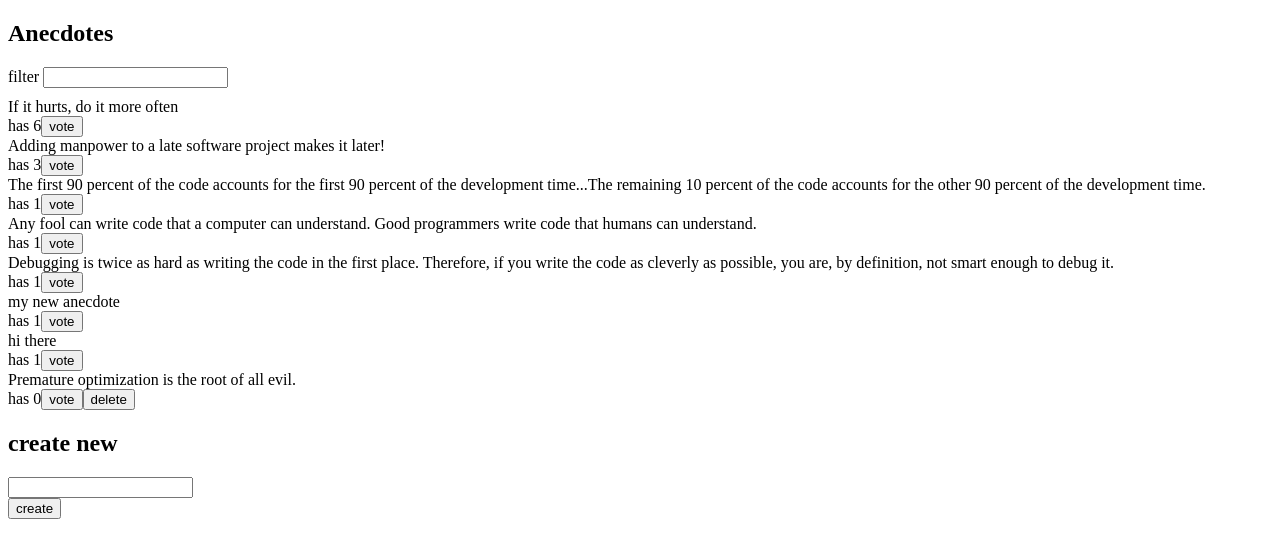
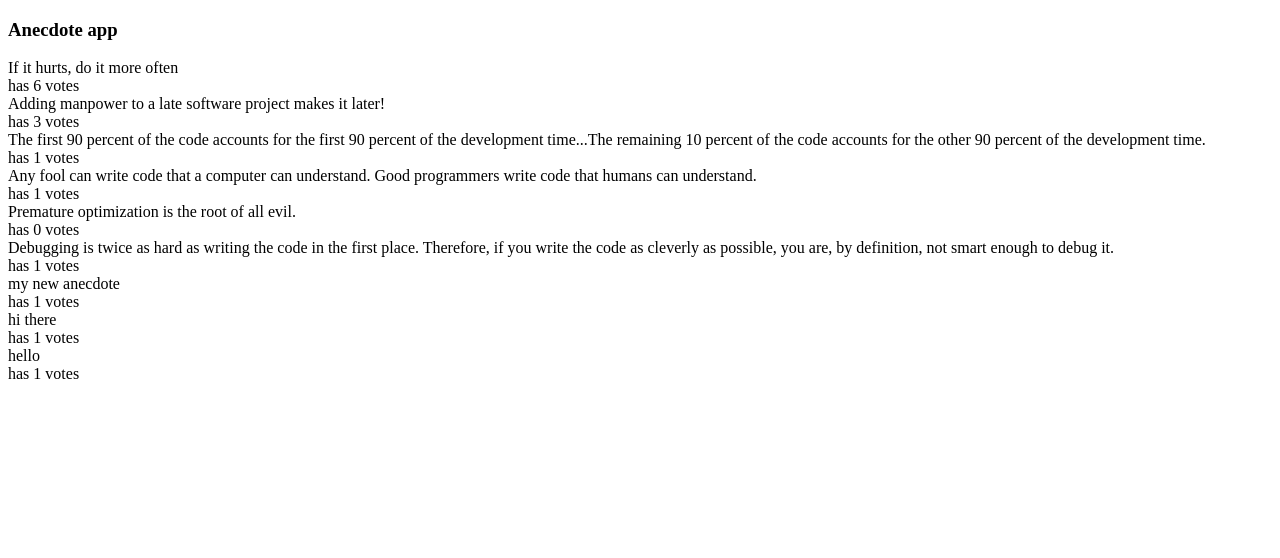
Before and after one commit to GilbertIrumva/fullstackopenPart6, a React (Vite) app in the folder zustand-anecdotes/: page / in a window 1280 px wide. Shown: the top 558 px of the page. Built offline with nearby package versions, Linux system fonts and the light colour scheme; data requests are answered from the project's data file.

Commit message:
completion of exercise 6.16 anecdotes, step15

```diff
--- a/zustand-anecdotes/db.json
+++ b/zustand-anecdotes/db.json
@@ -39,6 +39,11 @@
       "content": "hi there",
       "votes": 1,
       "id": "JcK3HBcFa2A"
+    },
+    {
+      "content": "hello",
+      "votes": 1,
+      "id": "sBEF-iKeGvM"
     }
   ],
   "$schema": "./node_modules/json-server/schema.json"
--- a/zustand-anecdotes/package.json
+++ b/zustand-anecdotes/package.json
@@ -12,6 +12,7 @@
     "test": "vitest"
   },
   "dependencies": {
+    "@tanstack/react-query": "^5.101.4",
     "react": "^19.2.4",
     "react-dom": "^19.2.4",
     "zustand": "^5.0.12"
--- a/zustand-anecdotes/src/App.jsx
+++ b/zustand-anecdotes/src/App.jsx
@@ -1,29 +1,39 @@
-import { useEffect } from 'react'
-import { useAnecdoteActions } from './store'
+import { useQuery } from '@tanstack/react-query'
 
-import Filter from './components/Filter'
-import AnecdoteForm from './components/AnecdoteForm'
-import AnecdoteList from './components/AnecdoteList'
-import Notification from './components/Notification'
+import { getAnecdotes } from './requests'
 
 const App = () => {
-  const actions = useAnecdoteActions()
+  const result = useQuery({
+    queryKey: ['anecdotes'],
+    queryFn: getAnecdotes,
+    retry: false
+  })
 
-  useEffect(() => {
-    actions.initializeAnecdotes()
-  }, [])
+  if (result.isPending) {
+    return <div>loading data...</div>
+  }
+
+  if (result.isError) {
+    return (
+      <div>
+        anecdote service not available due to
+        problems in server
+      </div>
+    )
+  }
+
+  const anecdotes = result.data
 
   return (
     <div>
-      <h2>Anecdotes</h2>
+      <h3>Anecdote app</h3>
 
-      <Notification />
-
-      <Filter />
-
-      <AnecdoteList />
-
-      <AnecdoteForm />
+      {anecdotes.map((anecdote) => (
+        <div key={anecdote.id}>
+          <div>{anecdote.content}</div>
+          <div>has {anecdote.votes} votes</div>
+        </div>
+      ))}
     </div>
   )
 }
--- a/zustand-anecdotes/src/main.jsx
+++ b/zustand-anecdotes/src/main.jsx
@@ -1,4 +1,12 @@
 import { createRoot } from 'react-dom/client'
+import { QueryClient, QueryClientProvider } from '@tanstack/react-query'
+
 import App from './App.jsx'
 
-createRoot(document.getElementById('root')).render(<App />)
+const queryClient = new QueryClient()
+
+createRoot(document.getElementById('root')).render(
+  <QueryClientProvider client={queryClient}>
+    <App />
+  </QueryClientProvider>
+)
--- /dev/null
+++ b/zustand-anecdotes/src/requests.js
@@ -0,0 +1,11 @@
+const baseUrl = 'http://localhost:3001/anecdotes'
+
+export const getAnecdotes = async () => {
+  const response = await fetch(baseUrl)
+
+  if (!response.ok) {
+    throw new Error('anecdote service not available')
+  }
+
+  return response.json()
+}
```
Also changed, not shown: 1 other file (tests, documents, lock files or other folders).
